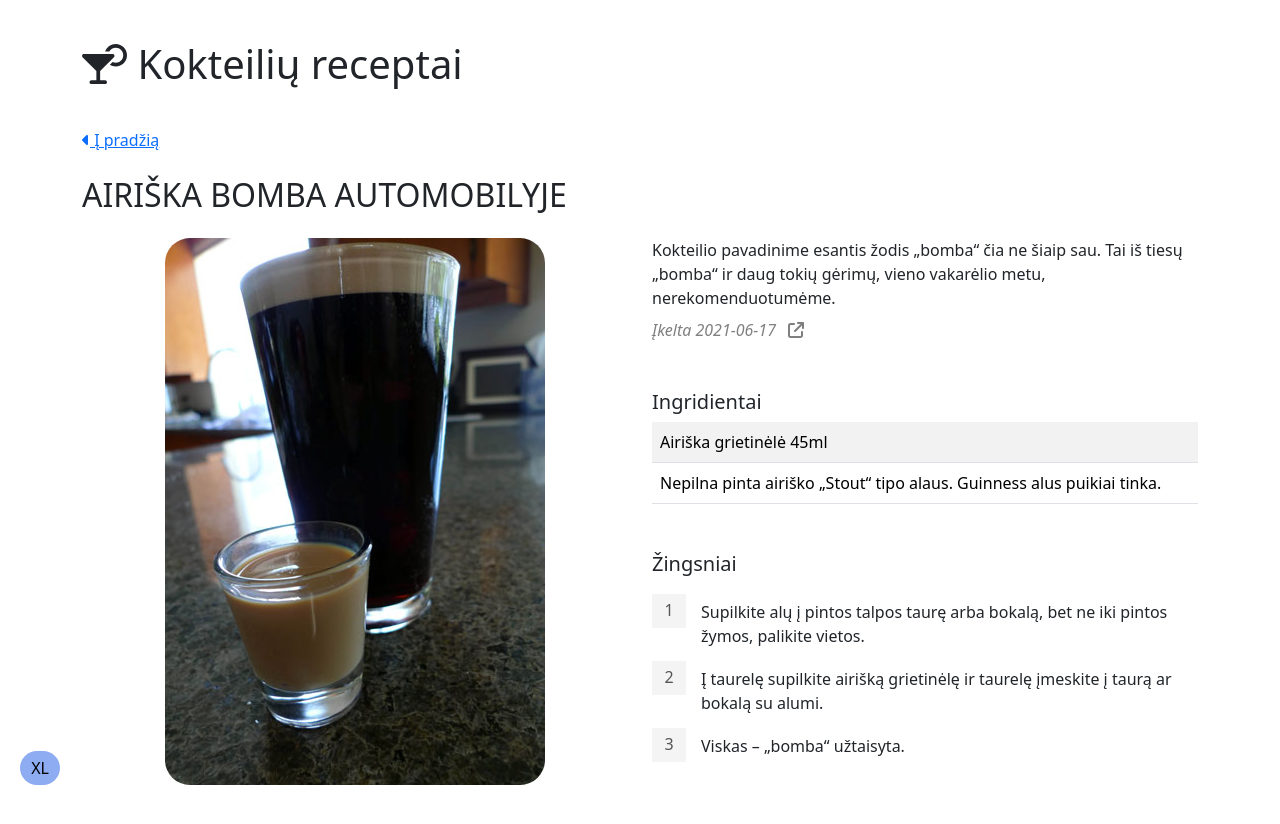
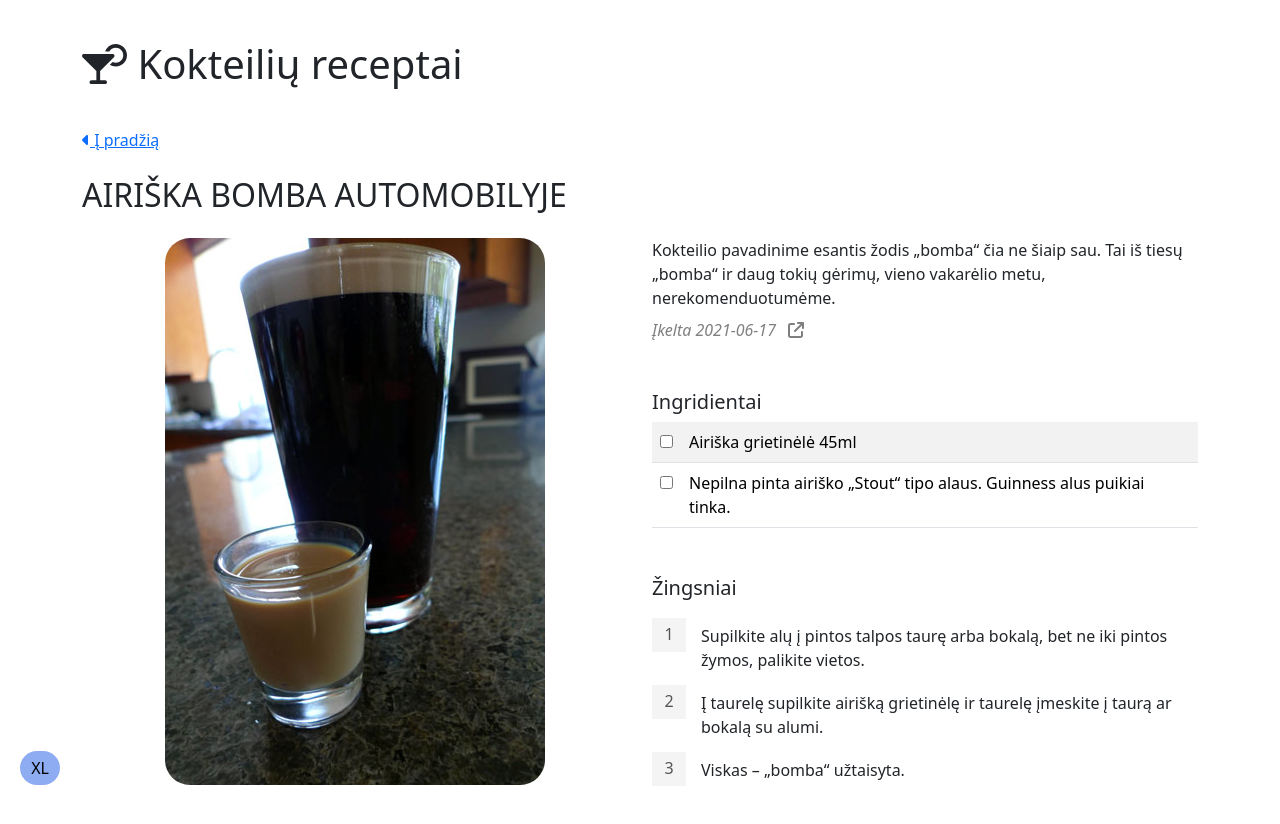
Before and after one commit to mindaugasw/cocktail-db-frontend, a Vue app: page /recipe/airiska-bomba-automobilyje in a window 1280 px wide. Shown: the top 824 px of the page. Built offline with nearby package versions, Linux system fonts and the light colour scheme.

Commit message:
Add ingredient checkboxes to recipe view

```diff
--- a/src/Component/Filters/Filters.vue
+++ b/src/Component/Filters/Filters.vue
@@ -89,7 +89,6 @@ function resetFilters() {
                     :isOpen="filterState['categoriesOpen'][category] ?? false"
                     :filterState="filterState"
                     @categoryToggle="(newStateOpen) => onCategoryToggle(category, newStateOpen)"
-                    @filtersChange="persistState"
                 />
             </div>
         </div>
--- a/src/Component/Filters/FiltersCategory.vue
+++ b/src/Component/Filters/FiltersCategory.vue
@@ -1,17 +1,15 @@
 <script setup lang="ts">
-import type { State } from '@/Service/FilterManager'
 import type { FilterCategoryList } from '@/Service/Database';
+import { filterState, persistState } from '@/Service/FilterManager';
 
 defineProps<{
     categoryName: string,
     ingredients: FilterCategoryList,
     isOpen: boolean,
-    filterState: State,
 }>();
 
 defineEmits<{
     categoryToggle: [newStateOpen: boolean],
-    filtersChange: [],
 }>();
 </script>
 
@@ -35,7 +33,7 @@ defineEmits<{
             :id="`filter-${ingredient.slug}`"
             :disabled="!filterState.enabled"
             v-model="filterState.ingredients[name]"
-            @change="$emit('filtersChange')"
+            @change="persistState"
         >
         <label class="form-check-label" :for="`filter-${ingredient.slug}`">
             {{ name }} ({{ ingredient.count }})
--- a/src/Component/Recipe/RecipeContent.vue
+++ b/src/Component/Recipe/RecipeContent.vue
@@ -1,6 +1,7 @@
 <script setup lang="ts">
 import type { Recipe } from '@/Service/Database';
 import { isDevMode } from '@/Helper/EnvironmentHelper';
+import { filterState, persistState } from '@/Service/FilterManager';
 
 const props = defineProps<{
     recipe: Recipe,
@@ -48,6 +49,14 @@ const breakpointClass = props.insideModal ? 'col-lg-6' : 'col-md-6';
                 v-for="ingredient in recipe.ingredients"
                 :key="ingredient.text"
             >
+                <td class="ingredient-checkbox-cell">
+                    <input
+                        type="checkbox"
+                        v-if="!ingredient.nonFilterable"
+                        v-model="filterState.ingredients[ingredient.primaryAlias]"
+                        @change="persistState"
+                    >
+                </td>
                 <td>
                     <span :title="ingredient.primaryAlias">{{ ingredient.text }}</span>
                     <!-- TODO add shop link -->
@@ -83,6 +92,10 @@ img {
     object-fit: scale-down;
 }
 
+.ingredient-checkbox-cell {
+    width: 0;
+}
+
 /*
  * From https://kokteiline.lt/wp-content/themes/chefscuisine/assets/css/style.css?v=2
  * and  https://kokteiline.lt/wp-content/themes/chefscuisine/style.css?ver=6.4.3
--- a/src/Component/RecipeList/RecipeList.vue
+++ b/src/Component/RecipeList/RecipeList.vue
@@ -123,7 +123,7 @@ function doesRecipeNeedAllSelectedIngredients(recipe: Recipe): boolean {
             continue;
         }
 
-        if (!(primaryAlias in recipe.filterableIngredientAliases)) {
+        if (!(primaryAlias in (recipe.filterableIngredientAliases ?? []))) {
             return false;
         }
     }
```
